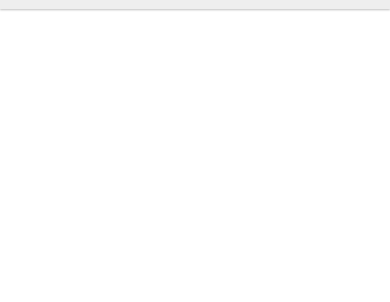
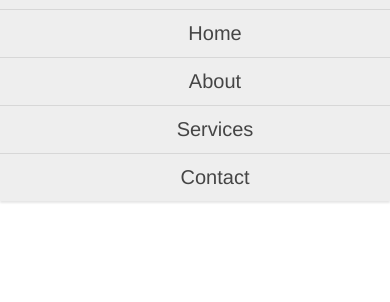
Before and after one commit to bpunch/Let-s-Get-Grumpy, a website: page index.html in a window 390 px wide. Both pictures are taken after a click on the link "MENU". Shown: the part 56-358 px from the top of the page. Drawn offline with nearby package versions, Linux system fonts and the light colour scheme.

Commit message:
Adding jQuery for the sole purpose of hiding/showing mobile menu

```diff
--- a/index.html
+++ b/index.html
@@ -5,7 +5,6 @@
 	<meta charset="utf-8">
 	<meta name="viewport" content="width=device-width" />
 	<link rel="stylesheet" href="assets/css/application.css" />
-	<link href='http://fonts.googleapis.com/css?family=Lato:400,700' rel='stylesheet' type='text/css'>
 <body>
 
 <!-- Header: Logo & Nav -->
@@ -121,6 +120,14 @@
 	</div>
 </footer>
 
+<script src="http://ajax.googleapis.com/ajax/libs/jquery/1.11.2/jquery.min.js"></script>
+<script>
+$(document).ready(function() {
+	$(".mobile-nav-trigger").click(function(){
+		$(".mobile-nav").toggle();
+	});
+});
+</script>
 
 </body>
 </html>
```
